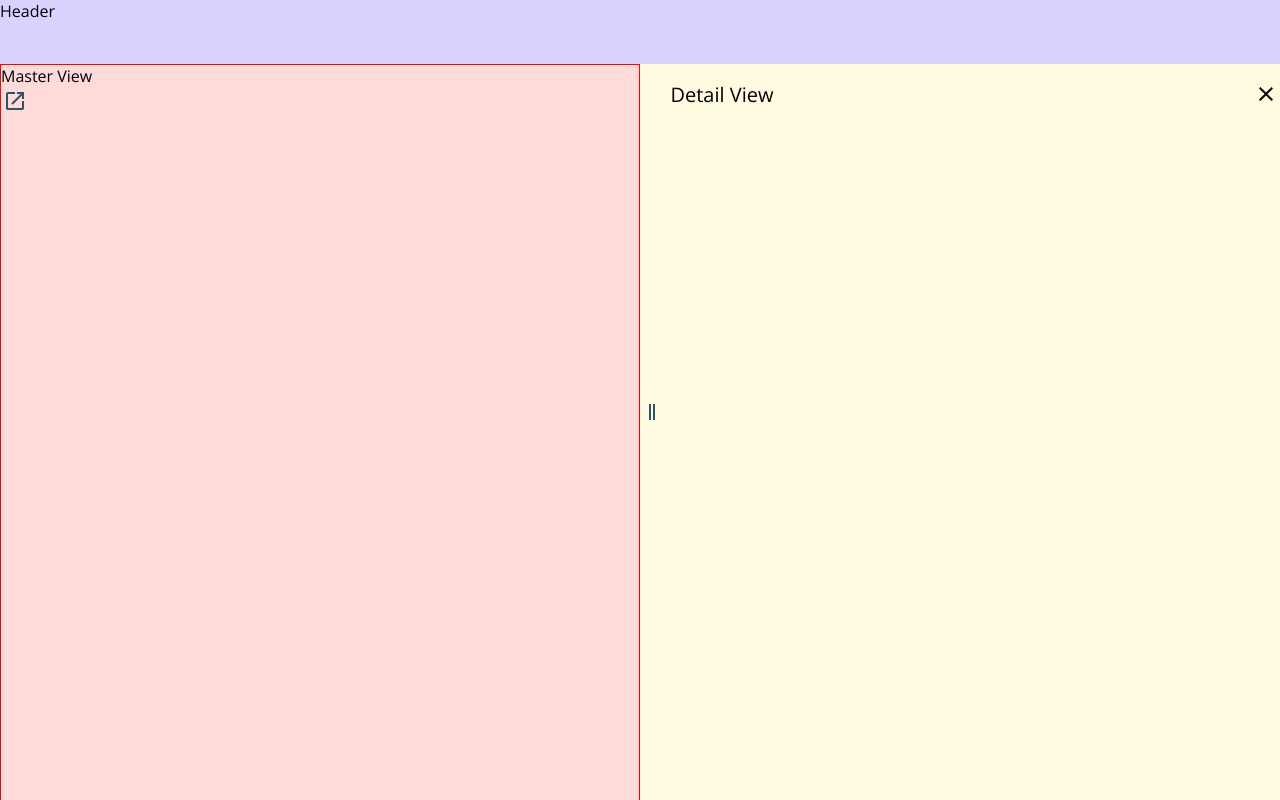
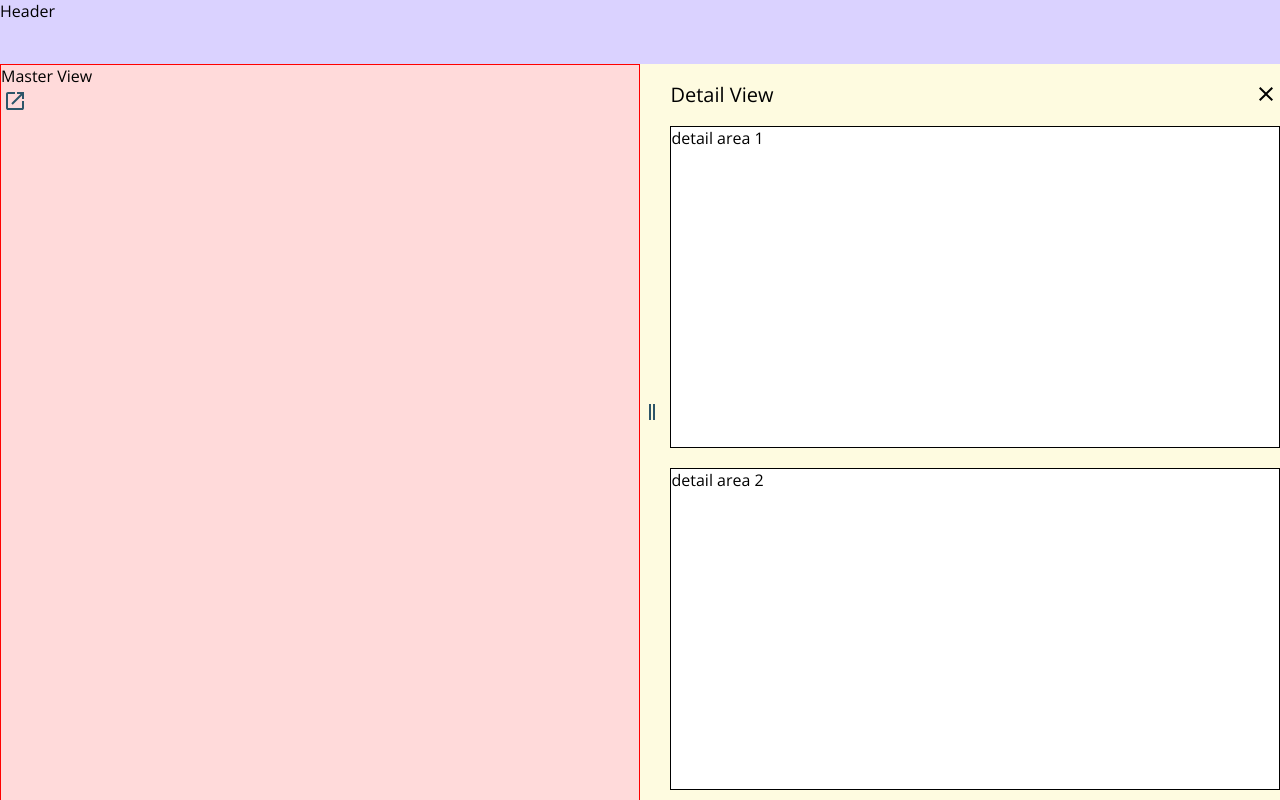
Before and after one commit to aclue-de/LayoutTalk_master-detail-app, a website built with Vite: page index.html in a window 1280 px wide. Both pictures are taken after a click on the button 15 px from the left and 101 px from the top of the page. Shown: the top 800 px of the page. Built offline with nearby package versions, Linux system fonts and the light colour scheme.

Commit message:
add changes

```diff
--- a/css/main.css
+++ b/css/main.css
@@ -70,3 +70,65 @@ main {
 .resize-handle:hover {
   background-color: var(--background-color);
 }
+
+@media only screen and (max-width: 480px) {
+  main {
+    height: 100%;
+  }
+
+  .detail-view.open {
+    position: absolute;
+    display: block;
+    right: 0;
+    width: 100% !important;
+  }
+
+  .resize-handle {
+    display: none !important;
+  }
+}
+
+.detail-content {
+  width: 100%;
+  container-type: inline-size;
+  container-name: detail-content;
+}
+
+.detail-grid {
+  width: 100%;
+  display: grid;
+  grid-template:
+    "blue" 1fr
+    "orange" 1fr
+    "red" 1fr
+    "yellow" 1fr
+    / 1fr;
+  grid-gap: 20px;
+}
+
+.detail-area {
+  min-height: 20rem;
+  background-color: white;
+  border: 1px solid black;
+}
+
+@container detail-content (min-width: 768px) {
+  .detail-grid {
+    grid-template:
+      "blue blue" 1fr
+      "red orange" 1fr
+      "red yellow" 1fr
+      / 1fr 1fr;
+  }
+}
+
+/* viewport for large devices and wide screens */
+@container detail-content (min-width: 1200px) {
+  .detail-grid {
+    grid-template:
+      "blue blue orange" 1fr
+      "red yellow yellow" 1fr
+      "red yellow yellow" 1fr
+      / 1fr 1fr 1fr;
+  }
+}
--- a/index.html
+++ b/index.html
@@ -30,11 +30,19 @@
         <div class="resize-handle">
           <img src="images/drag-handle-icon.svg" />
         </div>
-        <div class="detail-heading">
-          <h2>Detail View</h2>
-          <button class="icon-btn close-detail-btn">
-            <img src="images/close-icon.svg" />
-          </button>
+        <div class="detail-content">
+          <div class="detail-heading">
+            <h2>Detail View</h2>
+            <button class="icon-btn close-detail-btn">
+              <img src="images/close-icon.svg" />
+            </button>
+          </div>
+          <div class="detail-grid">
+            <div class="detail-area">detail area 1</div>
+            <div class="detail-area">detail area 2</div>
+            <div class="detail-area">detail area 3</div>
+            <div class="detail-area">detail area 4</div>
+          </div>
         </div>
       </section>
     </main>
```
